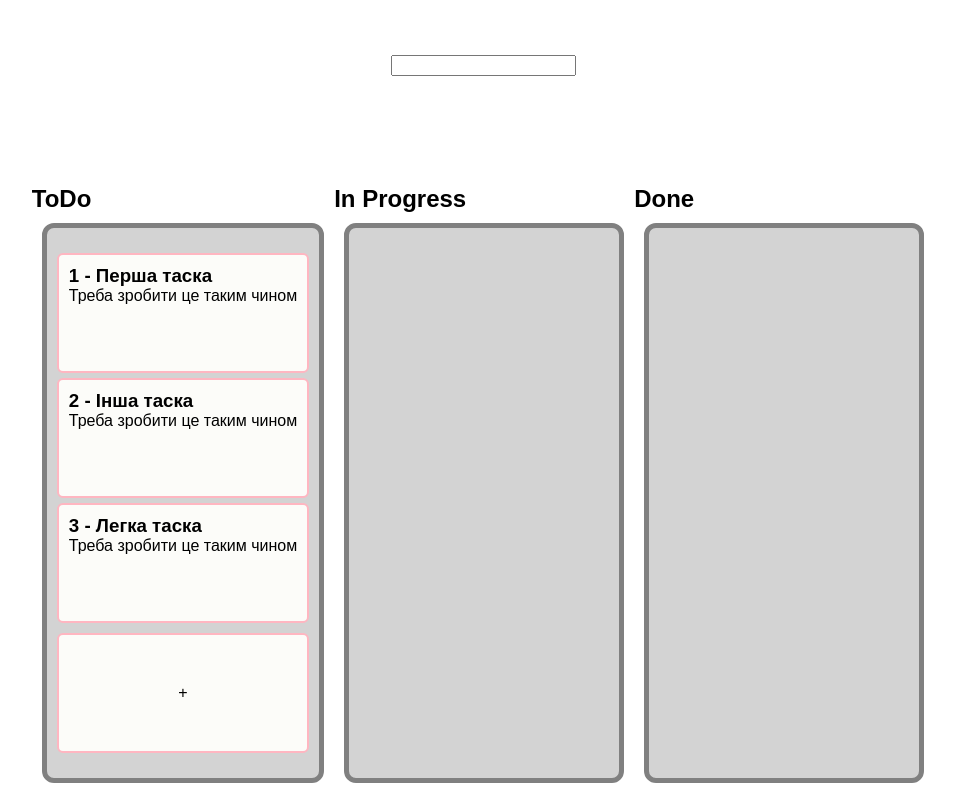
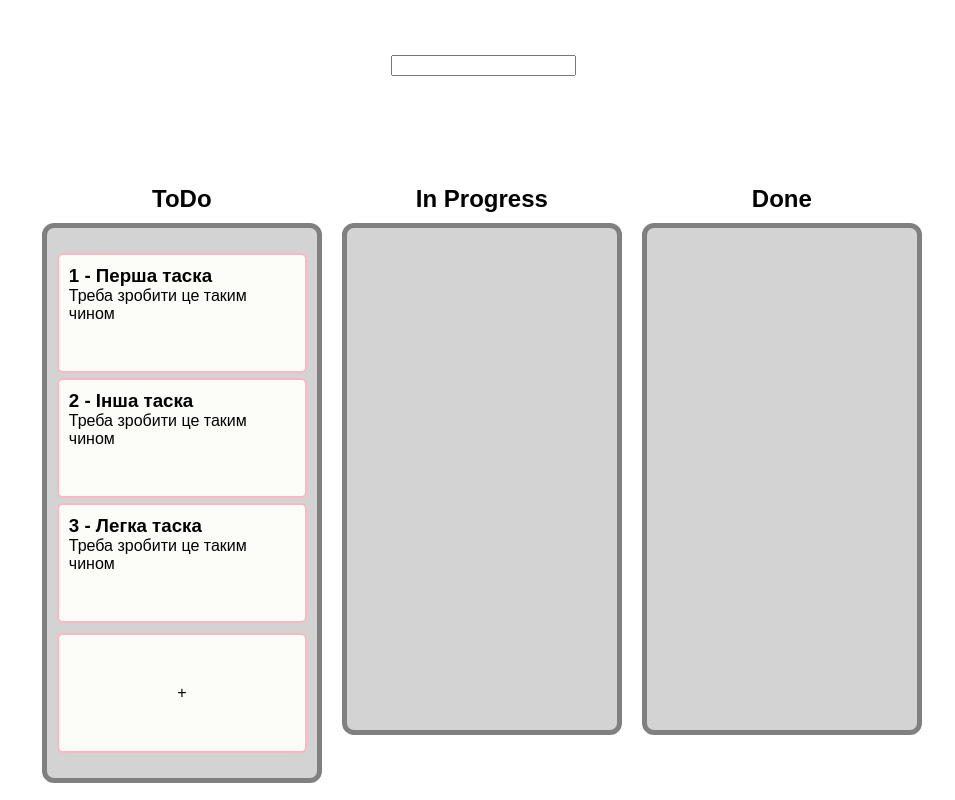
Before and after one commit to darynakarmazin/kanban-client, a React (Create React App) app: page / in a window 1280 px wide. Shown: the whole page, without its empty margins (157-1112 px from the left). Built offline with nearby package versions, Linux system fonts and the light colour scheme.

Commit message:
Updated class names.

```diff
--- a/src/components/App.tsx
+++ b/src/components/App.tsx
@@ -126,12 +126,12 @@ function App() {
   return (
     <div className="container">
       <input type="text" />
-      <ul className="board__list">
+      <ul className="board-list">
         {boards.map((board) => (
-          <li key={board.id} className="board__item">
-            <h2>{board.title}</h2>
+          <li key={board.id} className="board-item">
+            <h2 className="board-title">{board.title}</h2>
             <div
-              className="board"
+              className="board-content"
               onDragOver={(e) => dragOverHandler(e)}
               onDropCapture={(e) => dropCardHandler(e, board)}
             >
--- a/src/index.css
+++ b/src/index.css
@@ -69,7 +69,7 @@ button {
   justify-content: space-around;
 }
 
-.board__list {
+.board-list {
   display: flex;
   height: 70%;
 }
@@ -81,11 +81,12 @@ button {
   flex-basis: calc((100% - (8px * 2)) / 3);
 }
 
-.item-list {
-  width: 100%;
+.board-title {
+  font-size: 1.5rem;
+  font-weight: 700;
 }
 
-.board {
+.board-content {
   min-width: 280px;
   height: 100%;
   border: 5px solid grey;
@@ -98,9 +99,8 @@ button {
   align-items: center;
 }
 
-.board__title {
-  font-size: 1.5rem;
-  font-weight: 700;
+.item-list {
+  width: 100%;
 }
 
 .item {
```
